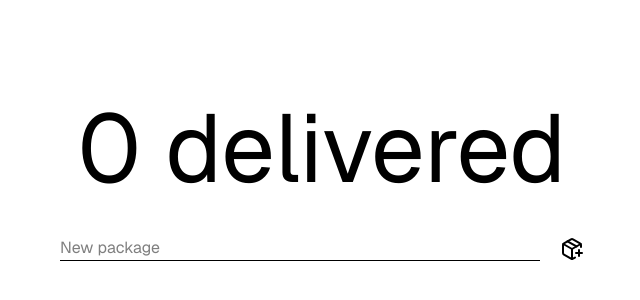
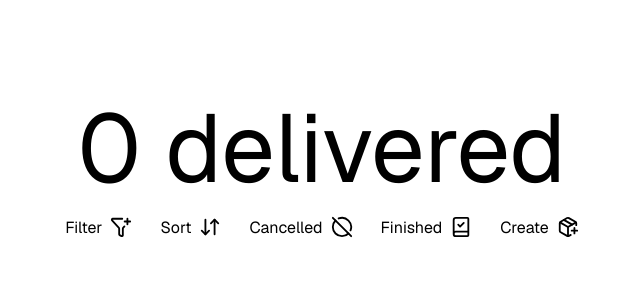
Before and after one commit to TR-04/todo, a React (Vite) app in the folder frontend/: page / in a window 1280 px wide. Shown: the part 100-400 px from the top of the page, without its empty margins (318-958 px from the left). Built offline with nearby package versions, Linux system fonts and the light colour scheme.

Commit message:
new todo creation menu (popup) and new options added

```diff
--- a/frontend/src/components/todo-board.tsx
+++ b/frontend/src/components/todo-board.tsx
@@ -1,5 +1,6 @@
-import { PackagePlus, Package, PackageCheck, Send, Trash } from "lucide-react";
+import { PackagePlus, Package, PackageCheck, Send, Trash, FunnelPlus, ArrowDownUp, CircleOff, BookCheck } from "lucide-react";
 import { useState, useEffect } from "react";
+import TodoPopup from "./todo-popup";
 
 interface Todo {
   id: number;
@@ -8,13 +9,12 @@ interface Todo {
 }
 
 const Todo = () => {
+  const [isPopupOpen, setIsPopupOpen] = useState(false);
+
   const [deliveredCount, setDeliveredCount] = useState(() => {
     const saved = localStorage.getItem('deliveredCount');
     return saved ? JSON.parse(saved) : 0;
   });
-
-  // Stores current input (our todo)
-  const [inputText, setInputText] = useState("");
 
   // Stpres all todos
   const [todos, setTodos] = useState<Todo[]>(() => {
@@ -46,22 +46,21 @@ const Todo = () => {
     );
   };
 
-  const HandleKeyDown = (e: React.KeyboardEvent) => {
-    if (e.key === "Enter") {
-      addTodo();
-    }
-  };
+  // const HandleKeyDown = (e: React.KeyboardEvent) => {
+  //   if (e.key === "Enter") {
+  //     addTodoPopup();
+  //   }
+  // };
 
-  const addTodo = () => {
+  const addTodoPopup = (text: string) => {
     // Check input is not blank
-    if (inputText.trim()) {
+    if (text.trim()) {
       const newTodo: Todo = {
         id: Date.now(),
-        text: inputText,
+        text: text,
         isFinished: false,
       };
       setTodos([...todos, newTodo]);
-      setInputText("");
     }
   };
 
@@ -79,23 +78,34 @@ const Todo = () => {
 
   return (
     <div className="font-geist flex flex-col items-center mt-50">
-      <div className="text-8xl text-black mb-10 flex flex-row">
+      <div className="text-8xl text-black mb-5 flex flex-row">
         {deliveredCount} delivered
       </div>
 
-      <div className="flex flex-row gap-5">
-        <search className="">
-          <input
-            className="focus:outline-none border-b border-black w-120"
-            type="text"
-            placeholder="New package"
-            value={inputText}
-            onKeyDown={HandleKeyDown}
-            onChange={(e) => setInputText(e.target.value)}
-          />
-        </search>
-        <button className="cursor-pointer" onClick={addTodo}>
-          <PackagePlus />
+      <div className="flex flex-row gap-7">
+        <button className="cursor-pointer flex flex-row gap-2" onClick={() => setIsPopupOpen(true)}>
+          Filter
+          <FunnelPlus size={22} />
+        </button>
+
+        <button className="cursor-pointer flex flex-row gap-2" onClick={() => setIsPopupOpen(true)}>
+          Sort
+          <ArrowDownUp size={22} />
+        </button>
+
+        <button className="cursor-pointer flex flex-row gap-2" onClick={() => setIsPopupOpen(true)}>
+          Cancelled
+          <CircleOff size={22} />
+        </button>
+
+        <button className="cursor-pointer flex flex-row gap-2" onClick={() => setIsPopupOpen(true)}>
+          Finished
+          <BookCheck size={22} />
+        </button>
+
+        <button className="cursor-pointer flex flex-row gap-2" onClick={() => setIsPopupOpen(true)}>
+          Create
+          <PackagePlus size={22} />
         </button>
       </div>
 
@@ -144,6 +154,14 @@ const Todo = () => {
           </div>
         ))}
       </div>
+
+      <TodoPopup
+        isOpen={isPopupOpen}
+        close={()=>setIsPopupOpen(false)}
+        submit={addTodoPopup}
+      />
+
+
     </div>
   );
 };
--- /dev/null
+++ b/frontend/src/components/todo-popup.tsx
@@ -0,0 +1,51 @@
+import { useState } from 'react';
+import { X } from 'lucide-react';
+
+interface TodoPopupProps {
+  isOpen: boolean;
+  close: () => void;
+  submit: (text: string) => void;
+}
+
+
+
+const TodoPopup = ({ isOpen, close, submit }: TodoPopupProps) => {
+
+const [text, setText] = useState('');
+
+if(!isOpen) return null;
+
+const handleSubmit = () => {
+  if (text.trim()) {
+    submit(text);
+    setText('');
+    close();
+  }
+};
+
+
+  return (
+    <div className='fixed inset-0 bg-gray-900/50 flex items-center justify-center z-50'>
+      <div className='bg-white p-6 flex flex-col'>
+        <input
+            className="focus:outline-none border-b border-black w-120"
+            type="text"
+            placeholder="New package"
+            onChange={(e) => setText(e.target.value)}
+          />
+
+        <button className="cursor-pointer self-center mt-10 w-auto" onClick={handleSubmit}>
+          create
+        </button>
+
+        <button className="cursor-pointer mt-5 flex self-center w-auto" onClick={close}>
+          <X size={20}/>
+        </button>
+
+      </div>
+
+    </div>
+  );
+};
+
+export default TodoPopup
```
